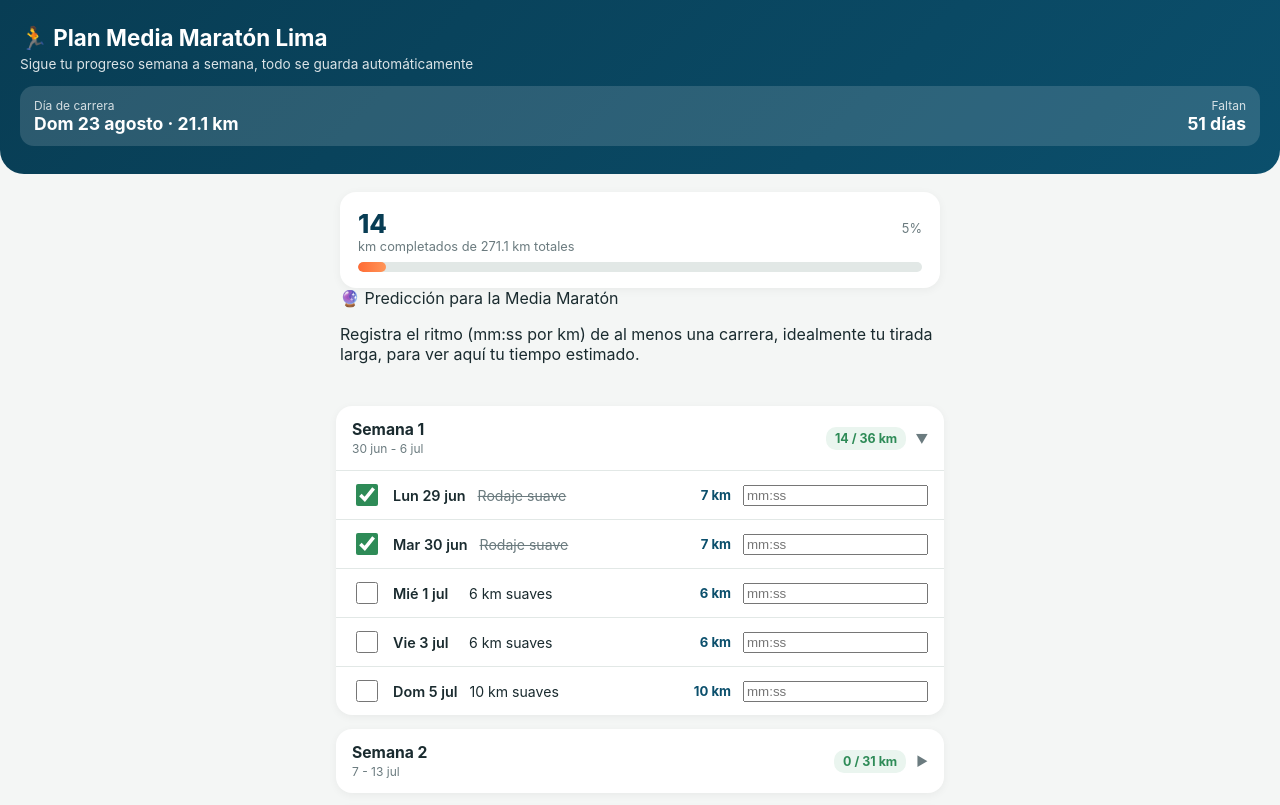
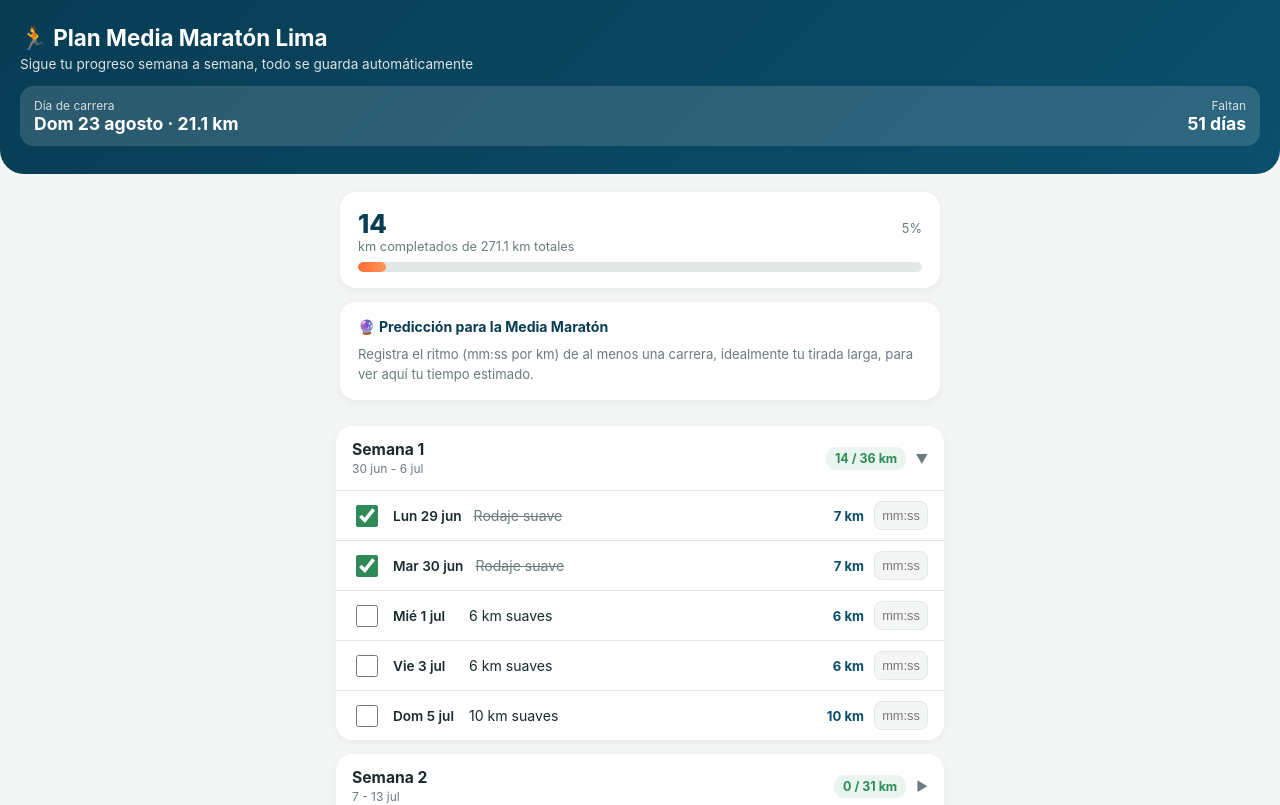
Before and after one commit to jandradeb1985/media-marathon-tracker, a React (Vite) app: page / in a window 1280 px wide. Shown: the top 805 px of the page. Built offline with nearby package versions, Linux system fonts and the light colour scheme.

Commit message:
Update index.css

```diff
--- a/src/index.css
+++ b/src/index.css
@@ -58,6 +58,18 @@ header p{ margin:0; font-size:0.85rem; opacity:0.85; }
   border-radius:6px;
   transition:width .3s ease;
 }
+.prediction-card{
+  background:var(--card);
+  border-radius:16px;
+  padding:16px 18px;
+  margin-top:14px;
+  box-shadow:0 2px 10px rgba(0,0,0,0.05);
+}
+.prediction-title{ font-weight:700; font-size:0.88rem; color:var(--blue-deep); margin-bottom:10px; }
+.prediction-row{ display:flex; justify-content:space-between; font-size:0.76rem; color:var(--muted); margin-bottom:8px; gap:8px; }
+.prediction-main{ font-size:1.9rem; font-weight:800; color:var(--accent); line-height:1.1; }
+.prediction-sub{ font-size:0.85rem; color:var(--muted); margin-top:4px; }
+.prediction-card.empty p{ font-size:0.82rem; color:var(--muted); margin:0; line-height:1.5; }
 main{ padding:8px 16px 0; max-width:640px; margin:0 auto; }
 .week{
   background:var(--card);
@@ -99,14 +111,26 @@ main{ padding:8px 16px 0; max-width:640px; margin:0 auto; }
 }
 .week.has-note .week-note{ display:block; }
 .runs{ max-height:0; overflow:hidden; transition:max-height .25s ease; }
-.week.open .runs{ max-height:600px; }
-.run-item{ display:flex; align-items:center; gap:12px; padding:10px 16px; border-top:1px solid var(--border); }
-.run-item label{ display:flex; align-items:center; gap:12px; width:100%; cursor:pointer; }
+.week.open .runs{ max-height:800px; }
+.run-item{ display:flex; align-items:center; gap:10px; padding:10px 16px; border-top:1px solid var(--border); }
+.run-item label{ display:flex; align-items:center; gap:12px; flex:1; min-width:0; cursor:pointer; }
 .run-item input[type=checkbox]{ width:22px; height:22px; accent-color:var(--green); flex-shrink:0; }
-.run-item .run-day{ font-weight:600; font-size:0.9rem; min-width:64px; }
-.run-item .run-desc{ flex:1; font-size:0.88rem; color:var(--text); }
+.run-item .run-day{ font-weight:600; font-size:0.85rem; min-width:64px; flex-shrink:0; }
+.run-item .run-desc{ flex:1; font-size:0.88rem; color:var(--text); min-width:0; }
 .run-item.done .run-desc{ color:var(--muted); text-decoration:line-through; }
-.run-item .run-km{ font-size:0.82rem; font-weight:700; color:var(--blue); white-space:nowrap; }
+.run-item .run-km{ font-size:0.82rem; font-weight:700; color:var(--blue); white-space:nowrap; flex-shrink:0; }
+.pace-input{
+  width:54px;
+  flex-shrink:0;
+  padding:6px 4px;
+  border:1px solid var(--border);
+  border-radius:8px;
+  font-size:0.8rem;
+  text-align:center;
+  color:var(--blue-deep);
+  background:var(--bg);
+}
+.pace-input:focus{ outline:none; border-color:var(--blue); background:#fff; }
 .race-section{
   margin:20px 16px 30px;
   max-width:608px;
```
